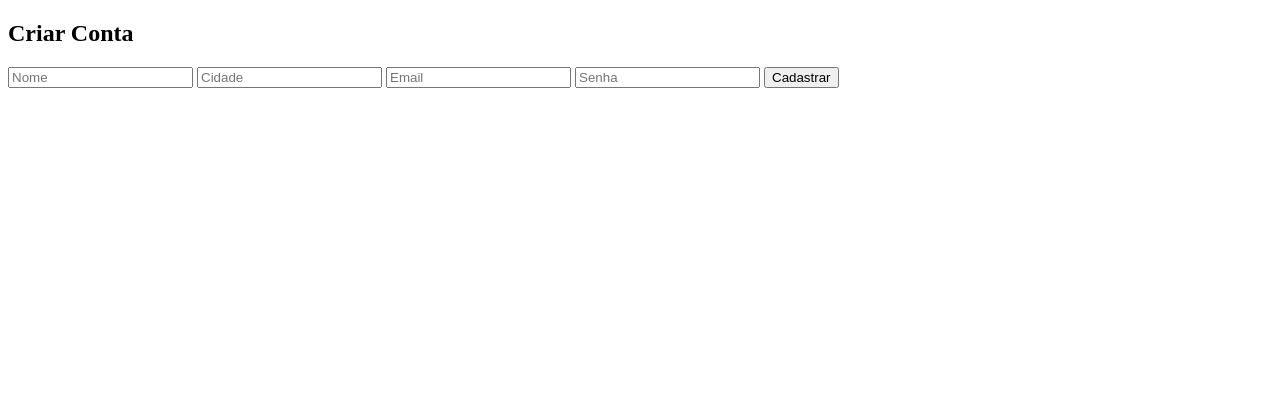
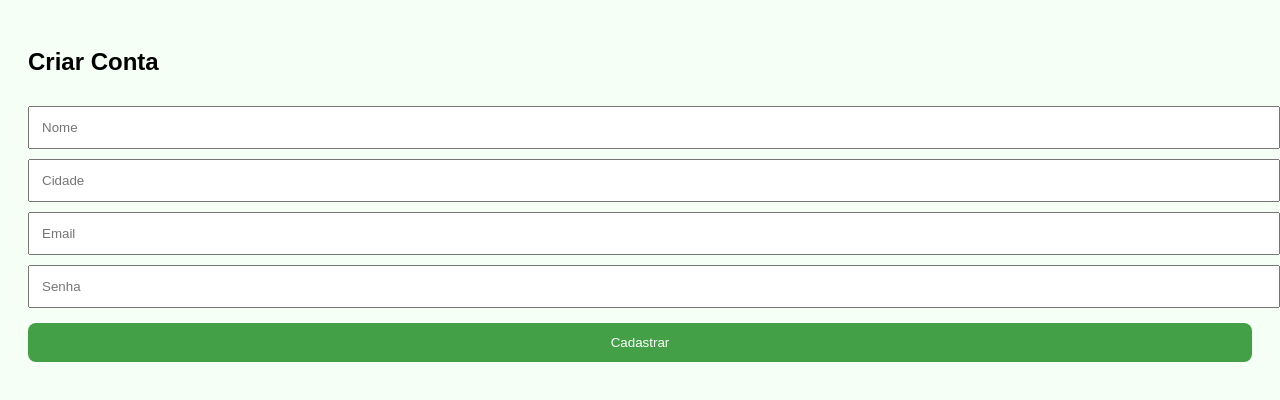
Before and after one commit to andresatohta-ux/eco-troca, a plain HTML site: page cadastro.html in a window 1280 px wide. Drawn offline with Linux system fonts and the light colour scheme.

Commit message:
Update cadastro.html

```diff
--- a/cadastro.html
+++ b/cadastro.html
@@ -3,7 +3,41 @@
 <head>
 <title>Cadastro</title>
 </head>
+<meta name="viewport" content="width=device-width, initial-scale=1.0">
+  <style>
 
+body{
+font-family:Arial;
+background:#f5fff5;
+padding:20px;
+}
+
+.container{
+max-width:400px;
+margin:auto;
+background:white;
+padding:20px;
+border-radius:12px;
+box-shadow:0 2px 10px rgba(0,0,0,.1);
+}
+
+input{
+width:100%;
+padding:12px;
+margin-top:10px;
+}
+
+button{
+width:100%;
+padding:12px;
+margin-top:15px;
+background:#43a047;
+color:white;
+border:none;
+border-radius:8px;
+}
+
+</style>
 <body>
 
 <h2>Criar Conta</h2>
```
